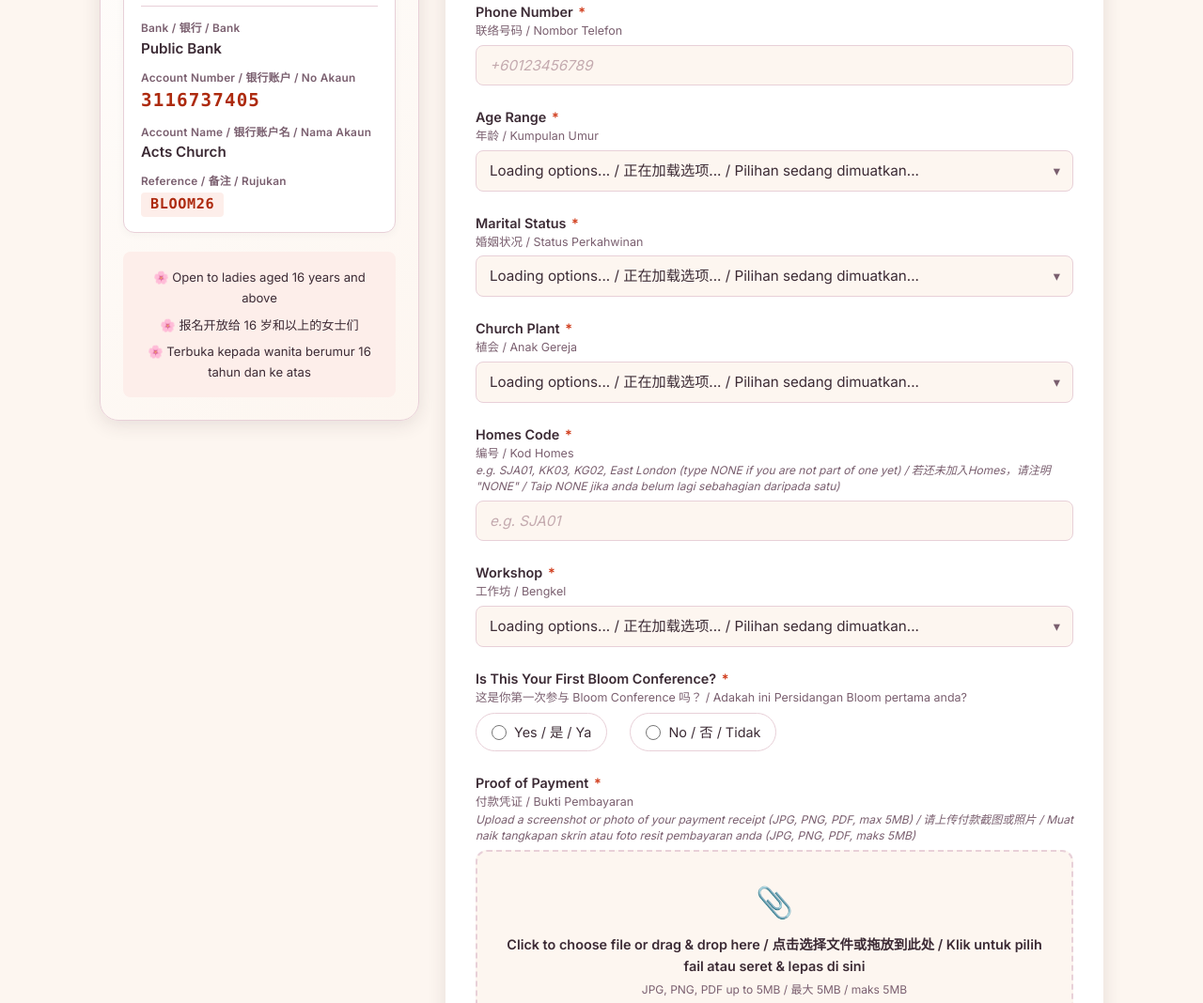
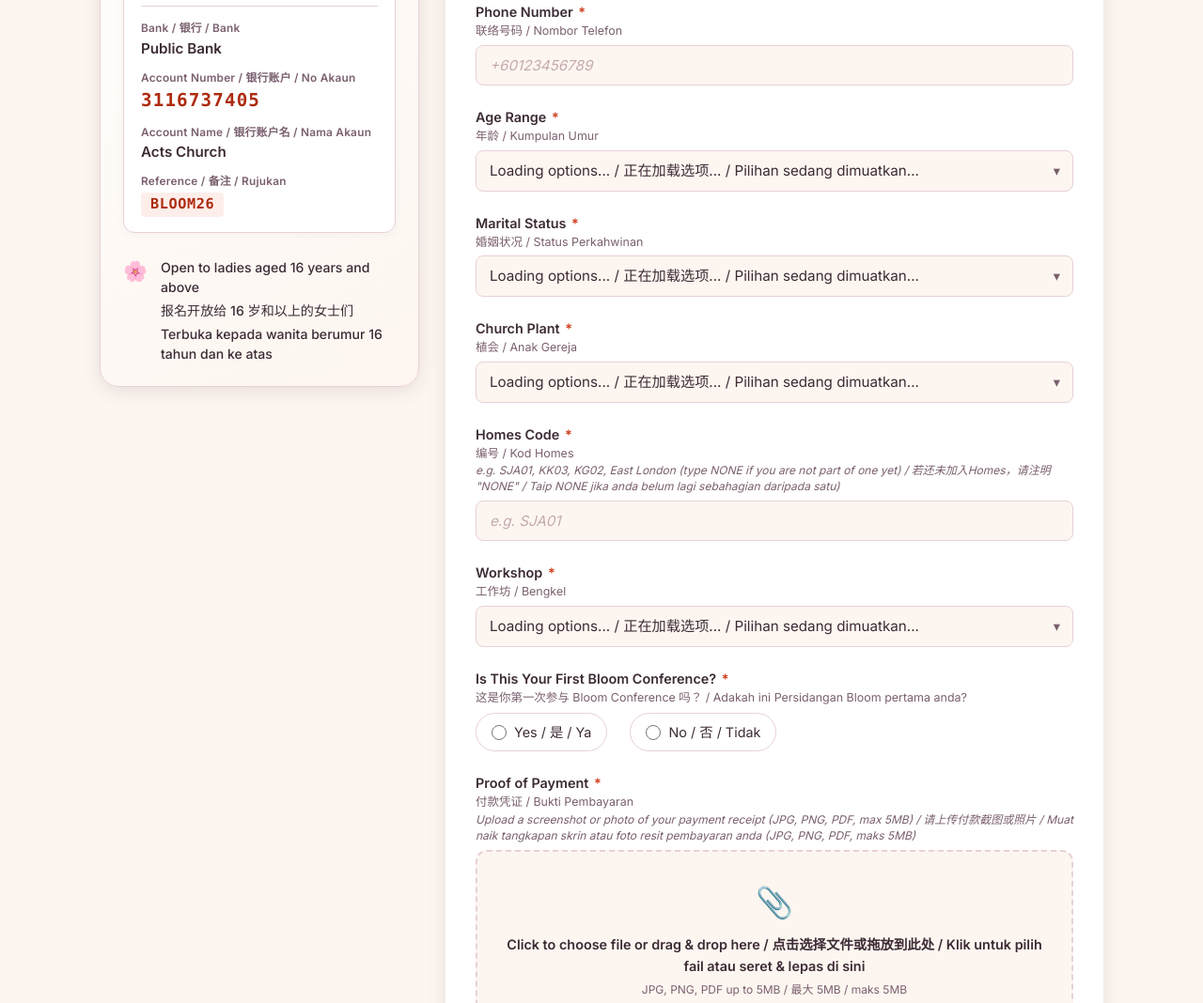
Before and after one commit to kuancheen/bloom-conference-2026, a website: page public/index.html in a window 1280 px wide. Shown: the part 750-1818 px from the top of the page at 94% size. Drawn offline with nearby package versions, Linux system fonts and the light colour scheme.

Commit message:
style: align age requirement with single flower icon on left and three left-aligned text lines

```diff
--- a/public/index.html
+++ b/public/index.html
@@ -10,7 +10,7 @@
       href="https://fonts.googleapis.com/css2?family=Playfair+Display:wght@400;600;700&family=Inter:wght@300;400;500;600&display=swap"
       rel="stylesheet"
     />
-    <link rel="stylesheet" href="styles.css?20261009214430" />
+    <link rel="stylesheet" href="styles.css?20261009215000" />
   </head>
   <body>
     <!-- Decorative background petals -->
@@ -95,11 +95,14 @@
               </div>
             </div>
 
-            <!-- Age Requirement Note -->
-            <div class="info-note" style="margin: 20px 0 0; text-align: center;">
-              <p>🌸 Open to ladies aged 16 years and above</p>
-              <p>🌸 报名开放给 16 岁和以上的女士们</p>
-              <p>🌸 Terbuka kepada wanita berumur 16 tahun dan ke atas</p>
+            <!-- Age Requirement Row -->
+            <div class="info-row info-row--age-requirement" style="margin: 22px 0 0;">
+              <span class="info-icon">🌸</span>
+              <div class="age-requirement-text">
+                <p>Open to ladies aged 16 years and above</p>
+                <p>报名开放给 16 岁和以上的女士们</p>
+                <p>Terbuka kepada wanita berumur 16 tahun dan ke atas</p>
+              </div>
             </div>
           </div>
         </aside>
@@ -379,7 +382,7 @@
       </footer>
     </div>
 
-    <script src="config.js?20261009214430"></script>
-    <script src="app.js?20261009214430"></script>
+    <script src="config.js?20261009215000"></script>
+    <script src="app.js?20261009215000"></script>
   </body>
 </html>
--- a/public/styles.css
+++ b/public/styles.css
@@ -568,6 +568,23 @@ select option[value=""] {
   color: var(--bloom-text);
 }
 
+.info-row--age-requirement {
+  align-items: flex-start;
+  padding-top: 4px;
+}
+
+.info-row--age-requirement .age-requirement-text p {
+  font-size: 0.88rem;
+  font-weight: 500;
+  color: var(--bloom-text);
+  line-height: 1.5;
+  margin: 0 0 4px 0;
+}
+
+.info-row--age-requirement .age-requirement-text p:last-child {
+  margin-bottom: 0;
+}
+
 /* ---------- Banking Details Card ---------- */
 .bank-details-card {
   margin-top: 22px;
```
